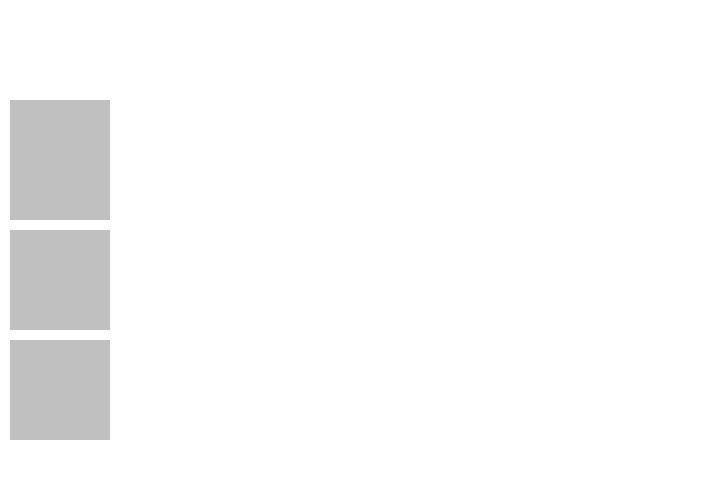
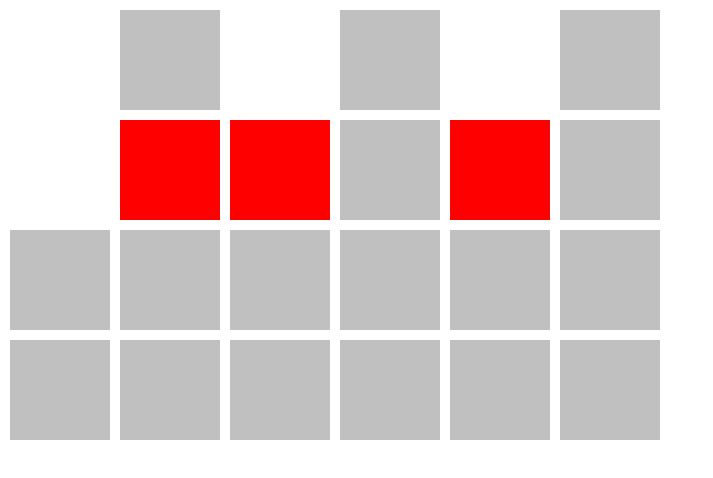
Before and after one commit to onexi/hw-binary, a website: page illilit/run.html in a window 1280 px wide. Shown: the whole page, without its empty margins (0-713 px from the left). Drawn offline with Linux system fonts and the light colour scheme.

Commit message:
Updated exercise file(s)

```diff
--- a/illilit/exercise.js
+++ b/illilit/exercise.js
@@ -19,6 +19,33 @@ exercise.roman = function(time){
     //     };
     //
     //-------------------------------------
+
+    var hrs = time.getHours();
+    var hrs_string;
+    if(hrs<10){hrs_string = "0" + String(hrs);}
+    else{hrs_string =  String(hrs);}
+
+
+    var min = time.getMinutes();
+    var min_string;
+    if(min<10){min_string = "0" + String(min);}
+    else{min_string =  String(min);}
+
+    var sec = time.getSeconds();
+    var sec_string;
+    if(sec<10){sec_string = "0" + String(sec);}
+    else{sec_string =  String(sec);}
+
+    return {
+        hour_col1 : hrs_string[0],
+        hour_col2 : hrs_string[1],
+        min_col1  : min_string[0],
+        min_col2  : min_string[1],
+        sec_col1  : sec_string[0],
+        sec_col2  : sec_string[1]
+    };
+
+
 
 };
 
@@ -137,7 +164,7 @@ exercise.binary = function(time, col){
 //document.getElementById('hour_col1_pos1').style.backgroundColor = 'red';
 
 
-if (col === 1) {return binary[Number(hrs_string[0])];} // back to # for string number?
+if (col === 1) {return binary[Number(hrs_string[0])];} // returning
 if (col === 2) {return binary[Number(hrs_string[1])];}
 if (col === 3) {return binary[Number(min_string[0])];}
 if (col === 4) {return binary[Number(min_string[1])];}
@@ -145,7 +172,4 @@ if (col === 5) {return binary[Number(sec_string[0])];}
 if (col === 6) {return binary[Number(sec_string[1])];}
 
 
-
-
-
 };
--- a/illilit/run.html
+++ b/illilit/run.html
@@ -24,10 +24,82 @@ var setRoman = function(time){
 };
 
 var setBinary = function(time){
-	// set roman time
-	// you must implement exercise.binary()
-	var pos = exercise.binary(time,6);
-	console.log(pos);
+
+	var num_config;
+	for(var col=1; col<7; col++){
+		num_config = exercise.binary(time,col);
+
+		if(num_config.position1 === 'on'){
+			if(col===1){document.getElementById('hour_col1_pos1').style.backgroundColor = 'red';}
+			if(col===2){document.getElementById('hour_col2_pos1').style.backgroundColor = 'red';}
+			if(col===3){document.getElementById('min_col3_pos1').style.backgroundColor = 'red';}
+			if(col===4){document.getElementById('min_col4_pos1').style.backgroundColor = 'red';}
+			if(col===5){document.getElementById('sec_col5_pos1').style.backgroundColor = 'red';}
+			if(col===6){document.getElementById('sec_col6_pos1').style.backgroundColor = 'red';}
+		}
+		else{
+			if(col===1){document.getElementById('hour_col1_pos1').style.backgroundColor = 'silver';}
+			if(col===2){document.getElementById('hour_col2_pos1').style.backgroundColor = 'silver';}
+			if(col===3){document.getElementById('min_col3_pos1').style.backgroundColor = 'silver';}
+			if(col===4){document.getElementById('min_col4_pos1').style.backgroundColor = 'silver';}
+			if(col===5){document.getElementById('sec_col5_pos1').style.backgroundColor = 'silver';}
+			if(col===6){document.getElementById('sec_col6_pos1').style.backgroundColor = 'silver';}
+		}
+
+		if(num_config.position2 === 'on'){
+			if(col===1){document.getElementById('hour_col1_pos2').style.backgroundColor = 'red';}
+			if(col===2){document.getElementById('hour_col2_pos2').style.backgroundColor = 'red';}
+			if(col===3){document.getElementById('min_col3_pos2').style.backgroundColor = 'red';}
+			if(col===4){document.getElementById('min_col4_pos2').style.backgroundColor = 'red';}
+			if(col===5){document.getElementById('sec_col5_pos2').style.backgroundColor = 'red';}
+			if(col===6){document.getElementById('sec_col6_pos2').style.backgroundColor = 'red';}
+		}
+		else{
+			if(col===1){document.getElementById('hour_col1_pos2').style.backgroundColor = 'silver';}
+			if(col===2){document.getElementById('hour_col2_pos2').style.backgroundColor = 'silver';}
+			if(col===3){document.getElementById('min_col3_pos2').style.backgroundColor = 'silver';}
+			if(col===4){document.getElementById('min_col4_pos2').style.backgroundColor = 'silver';}
+			if(col===5){document.getElementById('sec_col5_pos2').style.backgroundColor = 'silver';}
+			if(col===6){document.getElementById('sec_col6_pos2').style.backgroundColor = 'silver';}
+		}
+
+		if(num_config.position4 === 'on'){
+			if(col===1){document.getElementById('hour_col1_pos4').style.backgroundColor = 'red';}
+			if(col===2){document.getElementById('hour_col2_pos4').style.backgroundColor = 'red';}
+			if(col===3){document.getElementById('min_col3_pos4').style.backgroundColor = 'red';}
+			if(col===4){document.getElementById('min_col4_pos4').style.backgroundColor = 'red';}
+			if(col===5){document.getElementById('sec_col5_pos4').style.backgroundColor = 'red';}
+			if(col===6){document.getElementById('sec_col6_pos4').style.backgroundColor = 'red';}
+		}
+		else{
+			if(col===1){document.getElementById('hour_col1_pos4').style.backgroundColor = 'silver';}
+			if(col===2){document.getElementById('hour_col2_pos4').style.backgroundColor = 'silver';}
+			if(col===3){document.getElementById('min_col3_pos4').style.backgroundColor = 'silver';}
+			if(col===4){document.getElementById('min_col4_pos4').style.backgroundColor = 'silver';}
+			if(col===5){document.getElementById('sec_col5_pos4').style.backgroundColor = 'silver';}
+			if(col===6){document.getElementById('sec_col6_pos4').style.backgroundColor = 'silver';}
+		}
+
+		if(num_config.position8 === 'on'){
+			if(col===1){document.getElementById('hour_col1_pos8').style.backgroundColor = 'red';}
+			if(col===2){document.getElementById('hour_col2_pos8').style.backgroundColor = 'red';}
+			if(col===3){document.getElementById('min_col3_pos8').style.backgroundColor = 'red';}
+			if(col===4){document.getElementById('min_col4_pos8').style.backgroundColor = 'red';}
+			if(col===5){document.getElementById('sec_col5_pos8').style.backgroundColor = 'red';}
+			if(col===6){document.getElementById('sec_col6_pos8').style.backgroundColor = 'red';}
+		}
+		else{
+			if(col===1){document.getElementById('hour_col1_pos8').style.backgroundColor = 'silver';}
+			if(col===2){document.getElementById('hour_col2_pos8').style.backgroundColor = 'silver';}
+			if(col===3){document.getElementById('min_col3_pos8').style.backgroundColor = 'silver';}
+			if(col===4){document.getElementById('min_col4_pos8').style.backgroundColor = 'silver';}
+			if(col===5){document.getElementById('sec_col5_pos8').style.backgroundColor = 'silver';}
+			if(col===6){document.getElementById('sec_col6_pos8').style.backgroundColor = 'silver';}
+		}
+
+
+
+	}
 
 };
 
@@ -35,59 +107,36 @@ var setBinary = function(time){
 
 <style> div {position:absolute; width: 100px; height: 100px; background: silver; text-align: center;vertical-align: middle; line-height: 100px;font-size: 5em;} </style>
 
-<!--
-
-	Write HTML elements to hold your binary clock positions
-
-	There are 6 columns in a binary clock
-
-
-<script>
-var response = {
-	position8 : 'off',
-	position4 : 'off',
-	position2 : 'off',
-	position1 : 'on',
-}
-
-if(response.position1 === 'on'){
-	document.getElementById('hour_col1_pos1').style.backgroundColor = 'red';
-}
-else{
-	document.getElementById('hour_col1_pos1').style.backgroundColor = 'silver';
-}
-</script>
--->
 
 <div id="hour_col1_pos1" style="left:10px; top:340px"></div>
 <div id="hour_col1_pos2" style="left:10px; top:230px"></div>
 <div id="hour_col1_pos4" style="left:10px; top:120px; visibility:hidden"></div>
-<div id="hour_col1_pos8" style="left:10px; top:100px; visibility:hidden"></div>
+<div id="hour_col1_pos8" style="left:10px; top:10px; visibility:hidden"></div>
 
-<div id="hour_col2_pos1" style="left:10px; top:340px"></div>
-<div id="hour_col2_pos2" style="left:10px; top:230px"></div>
-<div id="hour_col2_pos4" style="left:10px; top:120px"></div>
-<div id="hour_col2_pos8" style="left:10px; top:100px"></div>
+<div id="hour_col2_pos1" style="left:120px; top:340px"></div>
+<div id="hour_col2_pos2" style="left:120px; top:230px"></div>
+<div id="hour_col2_pos4" style="left:120px; top:120px"></div>
+<div id="hour_col2_pos8" style="left:120px; top:10px"></div>
 
-<div id="hour_col3_pos1" style="left:10px; top:340px"></div>
-<div id="hour_col3_pos2" style="left:10px; top:230px"></div>
-<div id="hour_col3_pos4" style="left:10px; top:120px"></div>
-<div id="hour_col3_pos8" style="left:10px; top:100px; visibility:hidden"></div>
+<div id="min_col3_pos1" style="left:230px; top:340px"></div>
+<div id="min_col3_pos2" style="left:230px; top:230px"></div>
+<div id="min_col3_pos4" style="left:230px; top:120px"></div>
+<div id="min_col3_pos8" style="left:230px; top:10px; visibility:hidden"></div>
 
-<div id="hour_col4_pos1" style="left:10px; top:340px"></div>
-<div id="hour_col4_pos2" style="left:10px; top:230px"></div>
-<div id="hour_col4_pos4" style="left:10px; top:120px"></div>
-<div id="hour_col4_pos8" style="left:10px; top:100px"></div>
+<div id="min_col4_pos1" style="left:340px; top:340px"></div>
+<div id="min_col4_pos2" style="left:340px; top:230px"></div>
+<div id="min_col4_pos4" style="left:340px; top:120px"></div>
+<div id="min_col4_pos8" style="left:340px; top:10px"></div>
 
-<div id="hour_col5_pos1" style="left:10px; top:340px"></div>
-<div id="hour_col5_pos2" style="left:10px; top:230px"></div>
-<div id="hour_col5_pos4" style="left:10px; top:120px"></div>
-<div id="hour_col5_pos8" style="left:10px; top:100px; visibility:hidden"></div>
+<div id="sec_col5_pos1" style="left:450px; top:340px"></div>
+<div id="sec_col5_pos2" style="left:450px; top:230px"></div>
+<div id="sec_col5_pos4" style="left:450px; top:120px"></div>
+<div id="sec_col5_pos8" style="left:450px; top:10px; visibility:hidden"></div>
 
-<div id="hour_col6_pos1" style="left:10px; top:340px"></div>
-<div id="hour_col6_pos2" style="left:10px; top:230px"></div>
-<div id="hour_col6_pos4" style="left:10px; top:120px"></div>
-<div id="hour_col6_pos8" style="left:10px; top:100px"></div>
+<div id="sec_col6_pos1" style="left:560px; top:340px"></div>
+<div id="sec_col6_pos2" style="left:560px; top:230px"></div>
+<div id="sec_col6_pos4" style="left:560px; top:120px"></div>
+<div id="sec_col6_pos8" style="left:560px; top:10px"></div>
 
 <!--/*
 <script>
```
